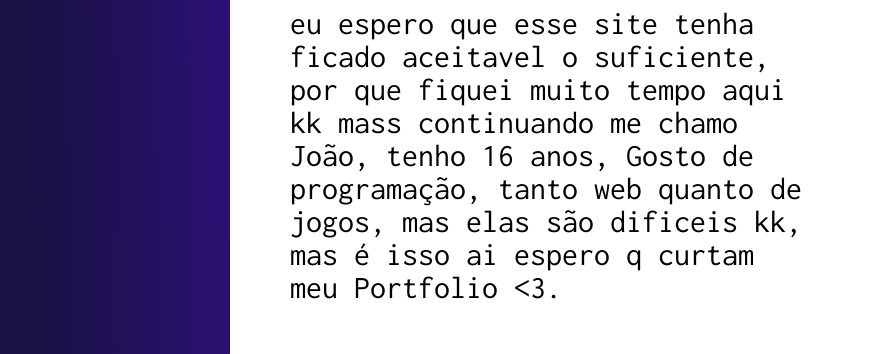
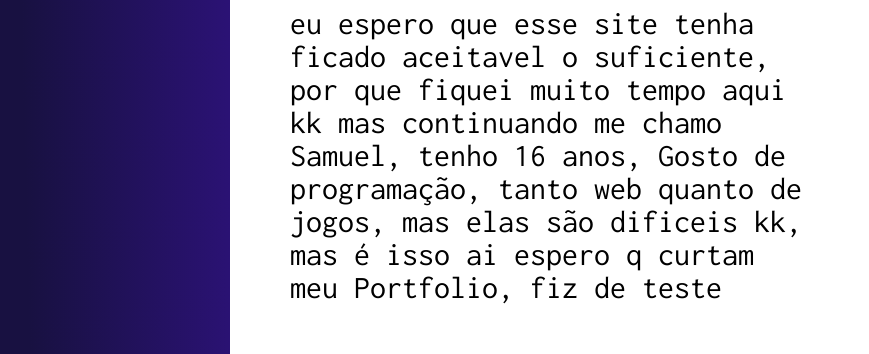
Before and after one commit to zulinke/portifolio, a plain HTML site: page index.html in a window 1280 px wide. Shown: the part 197-551 px from the top of the page, 0-869 px from the left. Drawn offline with Linux system fonts and the light colour scheme.

Commit message:
Update index.html

```diff
--- a/index.html
+++ b/index.html
@@ -23,8 +23,8 @@
                     <h1>Ola, sou o Samuel</h1>
                     <p>
                         eu espero que esse site tenha ficado aceitavel o suficiente, por que fiquei muito tempo aqui kk
-    mass continuando me chamo João, tenho 16 anos, Gosto de programação, tanto web quanto de jogos, mas elas são dificeis kk, mas
-    é isso ai espero q curtam meu Portfolio &lt;3.
+    mas continuando me chamo Samuel, tenho 16 anos, Gosto de programação, tanto web quanto de jogos, mas elas são dificeis kk, mas
+    é isso ai espero q curtam meu Portfolio, fiz de teste
 
                     </p>
                 </div>
```
